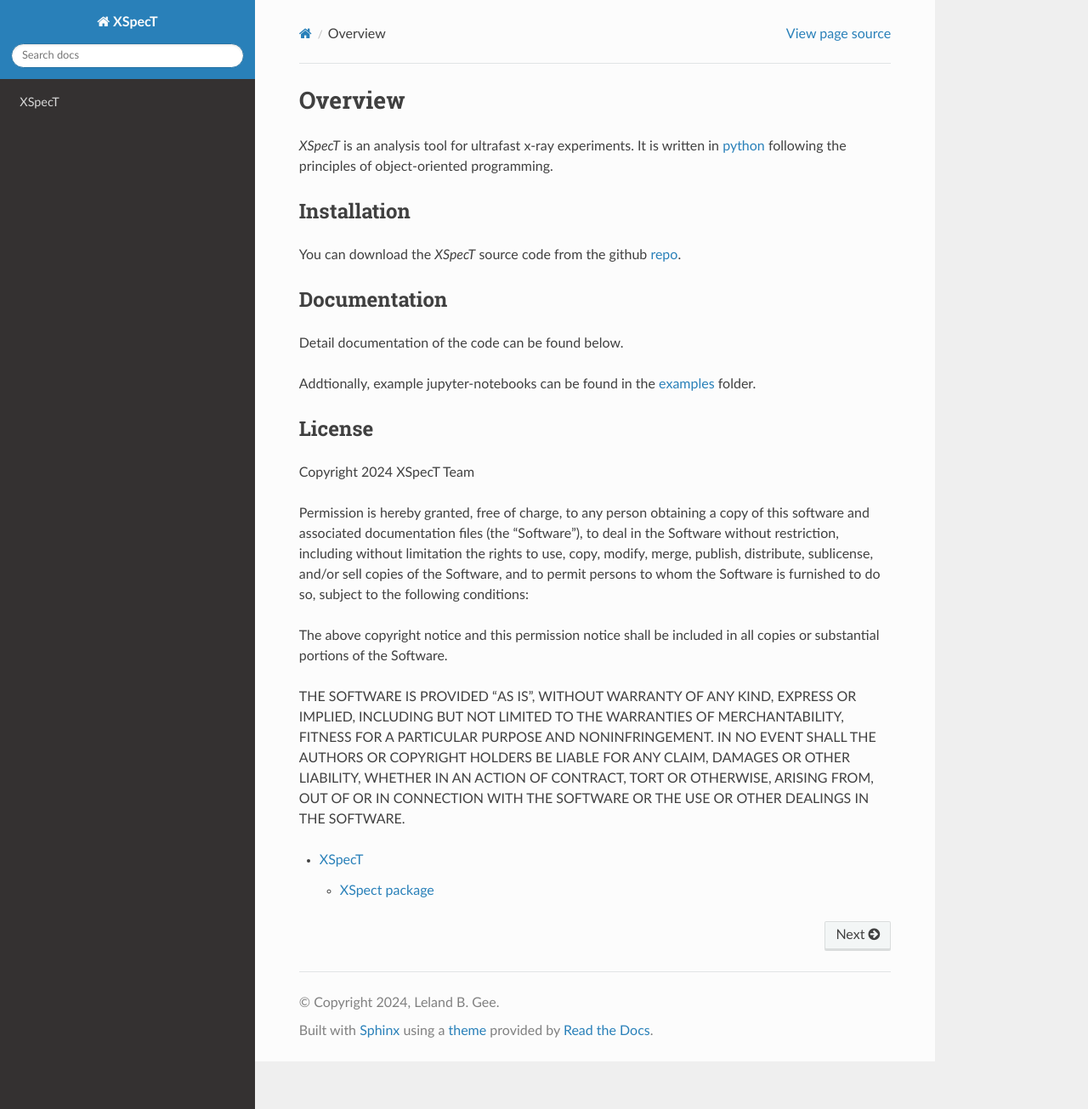
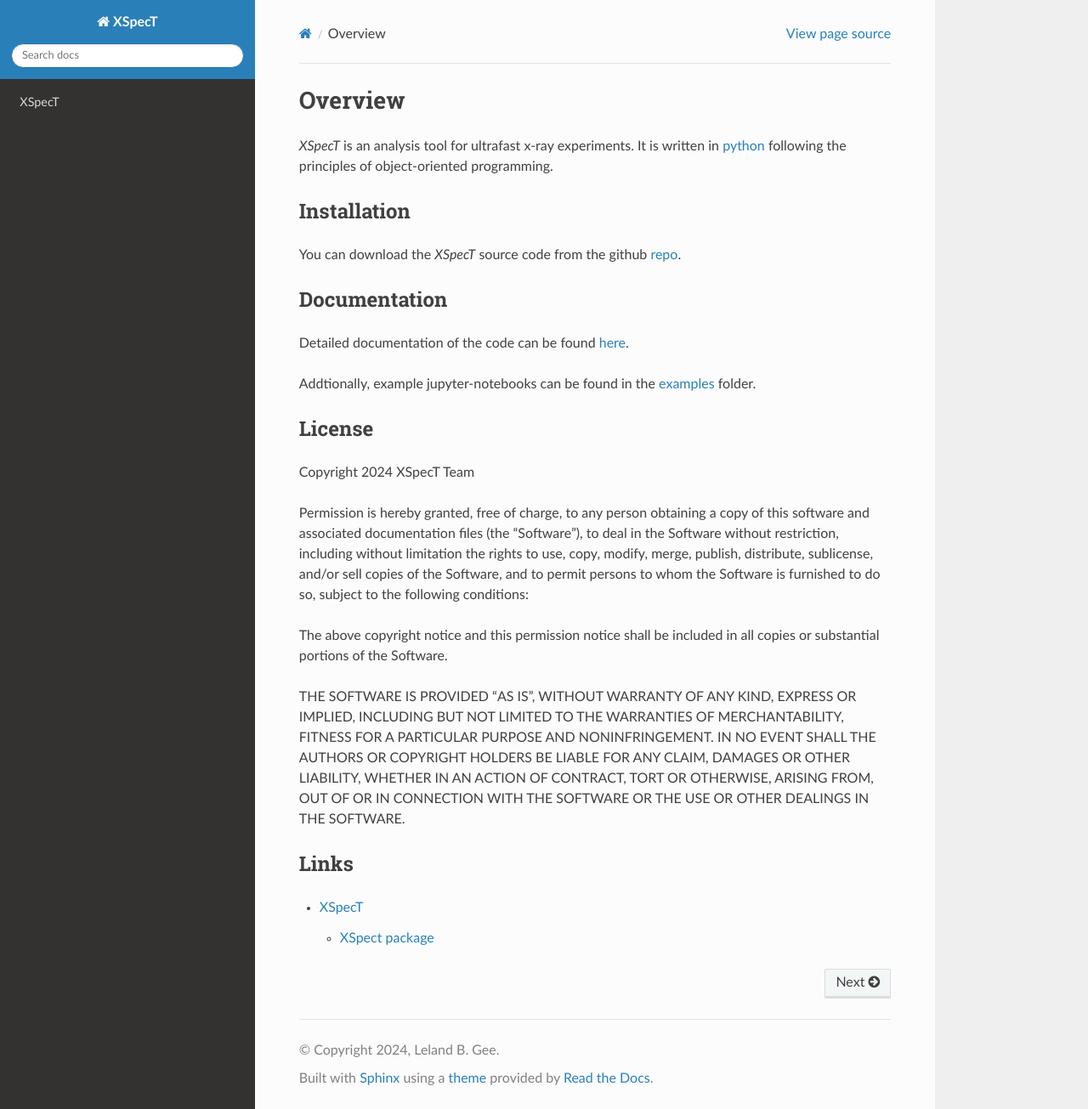
Before and after one commit to lg345/XSpect, a Sphinx documentation site: the page built from docs/index.rst, in a window 1280 px wide and 1305 px high. Shown: the whole window at 85% size. Built offline with Sphinx 7.4.7 and the Read the Docs theme 3.1.0, drawn with Linux system fonts in a browser that asks for light colours; pages that are not in the unit, such as notebooks, are missing from menus.

Commit message:
fixing hyperlinks

```diff
--- a/docs/index.rst
+++ b/docs/index.rst
@@ -12,7 +12,7 @@
 Documentation
 --------------------
 
-Detail documentation of the code can be found below.
+Detailed documentation of the code can be found here_.
 
 Addtionally, example jupyter-notebooks can be found in the examples_ folder.
 
@@ -28,6 +28,8 @@
 
 THE SOFTWARE IS PROVIDED “AS IS”, WITHOUT WARRANTY OF ANY KIND, EXPRESS OR IMPLIED, INCLUDING BUT NOT LIMITED TO THE WARRANTIES OF MERCHANTABILITY, FITNESS FOR A PARTICULAR PURPOSE AND NONINFRINGEMENT. IN NO EVENT SHALL THE AUTHORS OR COPYRIGHT HOLDERS BE LIABLE FOR ANY CLAIM, DAMAGES OR OTHER LIABILITY, WHETHER IN AN ACTION OF CONTRACT, TORT OR OTHERWISE, ARISING FROM, OUT OF OR IN CONNECTION WITH THE SOFTWARE OR THE USE OR OTHER DEALINGS IN THE SOFTWARE.
 
+Links
+--------------------
 .. toctree::
    :maxdepth: 2
 
@@ -36,4 +38,5 @@
 
 .. _python: https://www.python.org/
 .. _repo: https://github.com/lg345/XSpecT
+.. _here: modules.html
 .. _examples: https://github.com/lg345/XSpecT/tree/master/examples
```
